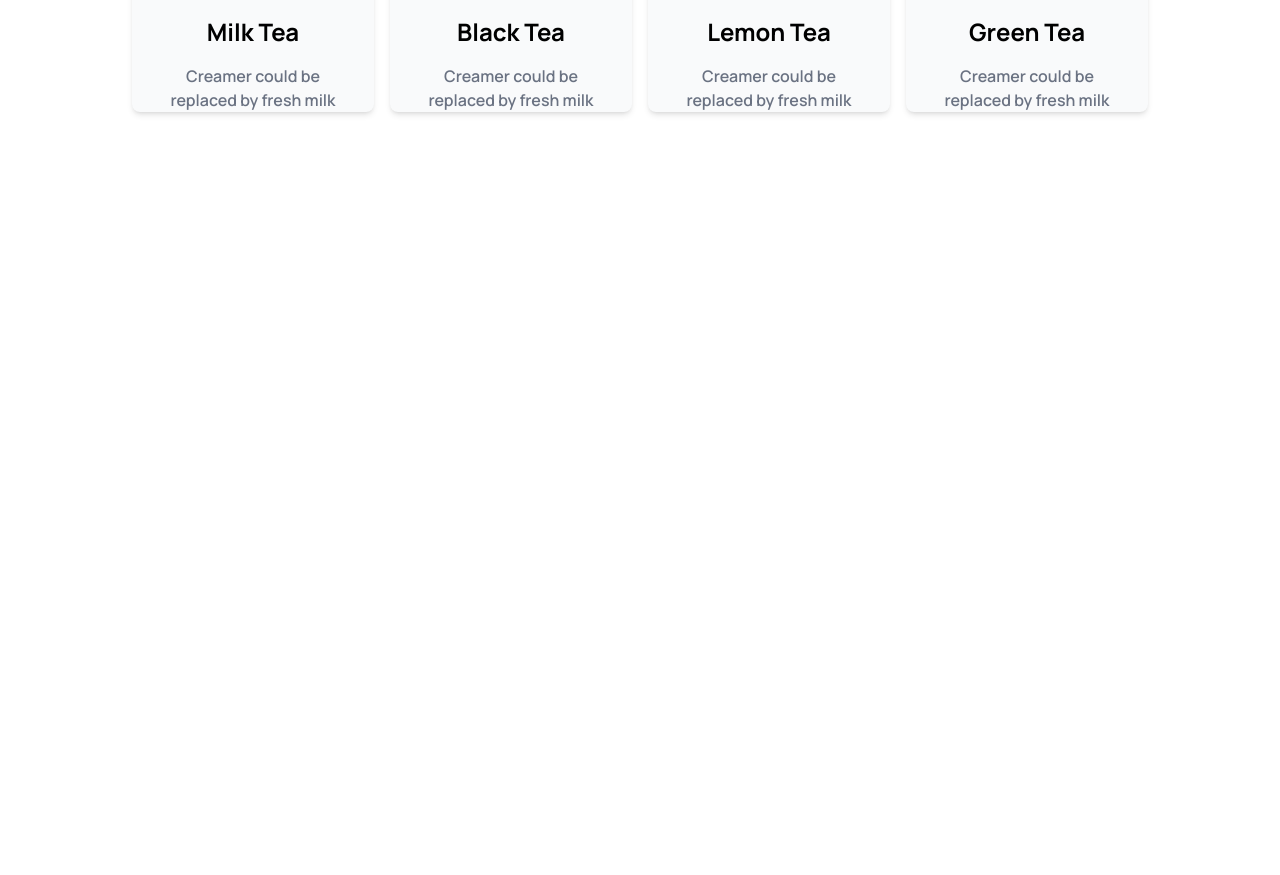
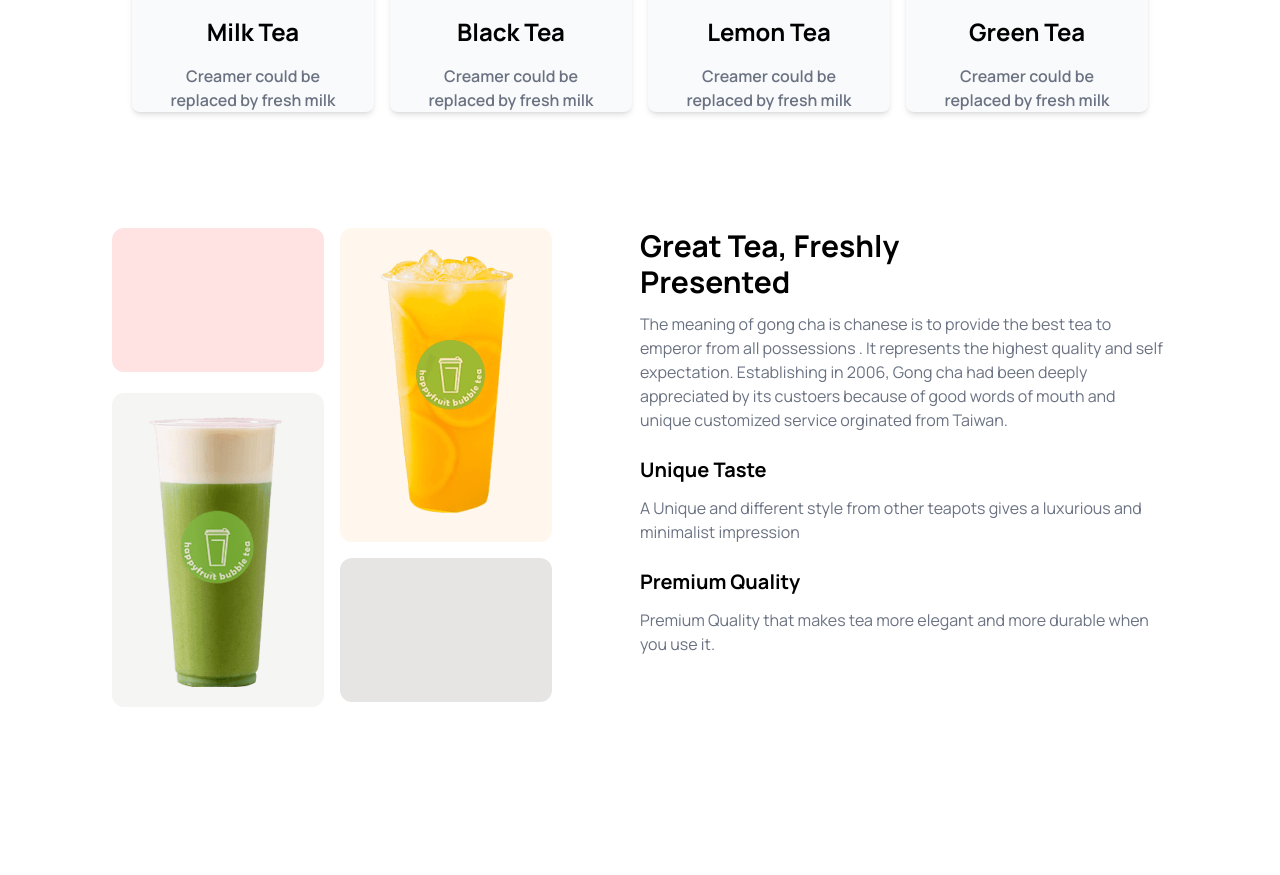
Before and after one commit to imrannhossain/tea-house-with-tailwind, a plain HTML site: page index.html in a window 1280 px wide. Shown: the part 1045-1920 px from the top of the page. Before the commit the page ends 1273 px from the top, so only its background shows below. Drawn offline with nearby package versions, Linux system fonts and the light colour scheme.

Commit message:
added grid layout section

```diff
--- a/index.html
+++ b/index.html
@@ -127,6 +127,50 @@
             </div>
         </section>
 
+
+        <!-- Greate Tea and Freshly present -->
+
+        <section class="mb-24">
+
+            <div class="grid grid-cols-1 lg:grid-cols-2">
+                <!-- Image section -->
+                  <div class="grid grid-cols-2 grid-rows-4 gap-4 lg:w-5/6">
+
+                    <div class="h-36 bg-gradient-to-r from bg-red-100 to bg-red-50 rounded-xl"></div>
+
+                    <div class="bg-orange-50  rounded-xl row-span-2">
+                        <img class="mx-auto my-5" src="images/fresh-1.png" alt="">
+                    </div>
+                    <div class="bg-stone-100  rounded-xl row-span-2">
+                        <img class="mx-auto my-5" src="images/fresh-2.png" alt="">
+                    </div>
+
+                    <div class="h-36 bg-gradient-to-r from bg-stone-200 to bg-stone-100 rounded-xl"></div>
+
+
+
+                  </div>
+
+                  <!-- Text section -->
+
+                  <div>
+
+                    <h2 class="font-bold text-3xl w-2/3 mb-3">Great Tea, Freshly Presented</h2>
+                    <p class="text-gray-500">The meaning of gong cha is chanese is to provide the best tea to emperor from all possessions . It represents the highest quality and self expectation. Establishing in 2006, Gong cha had been deeply appreciated by its custoers  because of good words of mouth and unique customized service orginated from Taiwan.</p>
+                    <br>
+                    <h4 class="font-bold text-xl w-2/3 mb-3">Unique Taste</h4>
+                    <p class="text-gray-500">A Unique and different style from other teapots gives a luxurious and minimalist impression</p>
+                    <br>
+                    <h4 class="font-bold text-xl w-2/3 mb-3">Premium Quality</h4>
+                    <p class="text-gray-500">Premium Quality that makes tea more elegant and more durable when you use it.</p>
+
+                  </div>
+            </div>
+
+
+
+        </section>
+
     </main>
 
 
```
